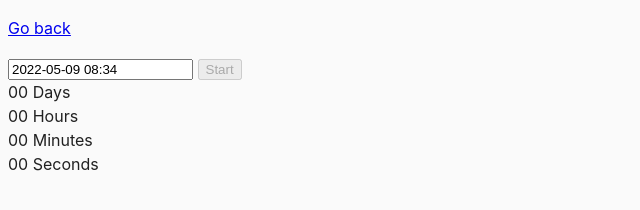
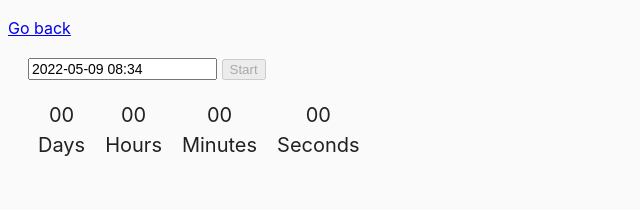
Before and after one commit to DenisTolmachev/goit-js-hw-09, a website built with Parcel: page src/02-timer.html in a window 1280 px wide. Shown: the whole page, without its empty margins (0-640 px from the left). Built offline with nearby package versions, Linux system fonts and the light colour scheme.

Commit message:
add timer css

```diff
--- a/src/css/common.css
+++ b/src/css/common.css
@@ -16,3 +16,23 @@ img {
   display: block;
   max-width: 100%;
 }
+
+#datetime-picker {
+   margin-left: 20px;
+   font-size: 14px;
+}
+
+.timer {
+   display: flex;
+   margin-top: 20px;
+   margin-left: 20px;
+}
+.field {
+   margin: 0 10px 0 10px;
+   display: flex;
+   flex-direction: column;
+   font-size: 20px;
+}
+.value {
+   text-align: center;
+}
```
